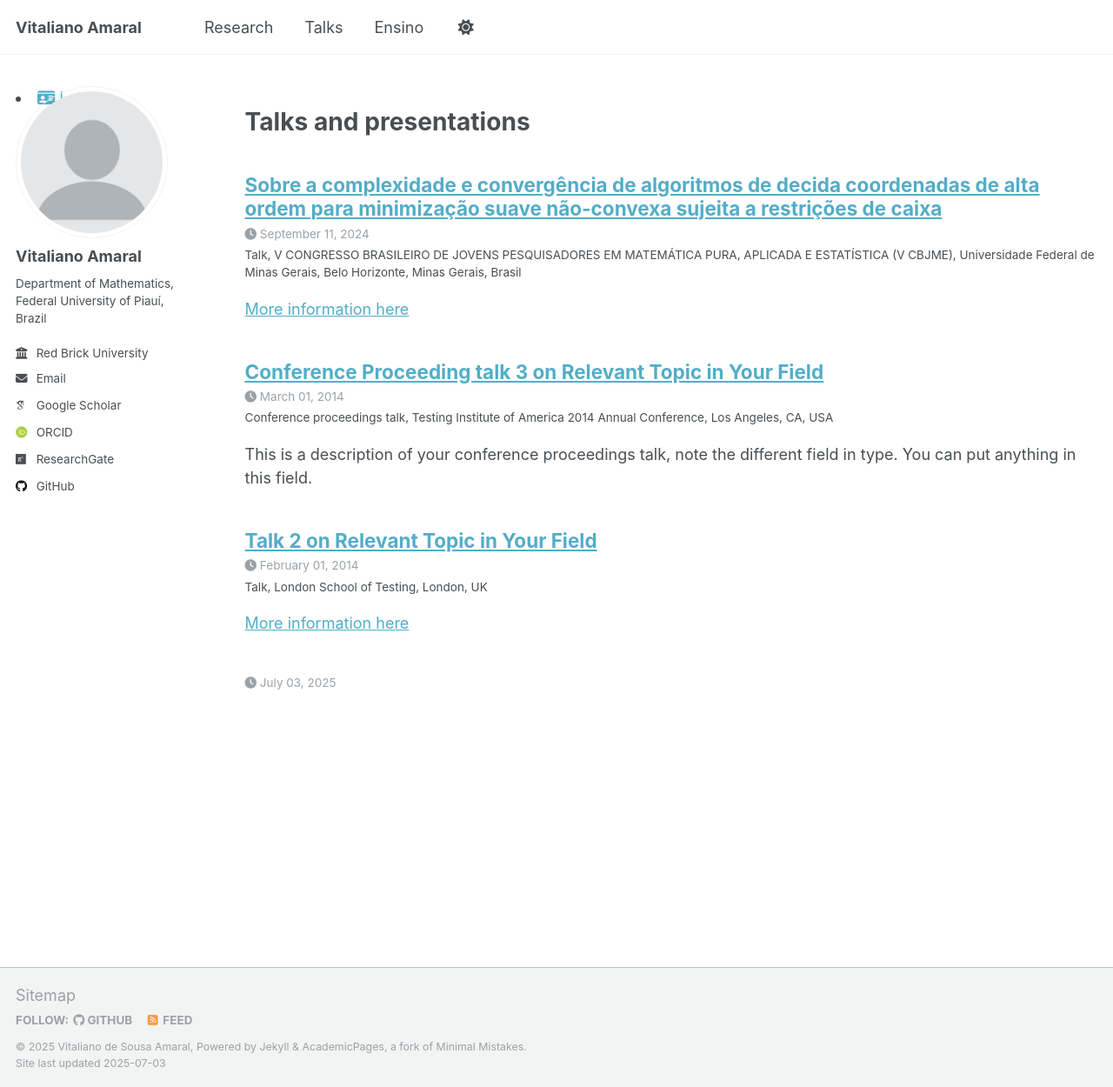
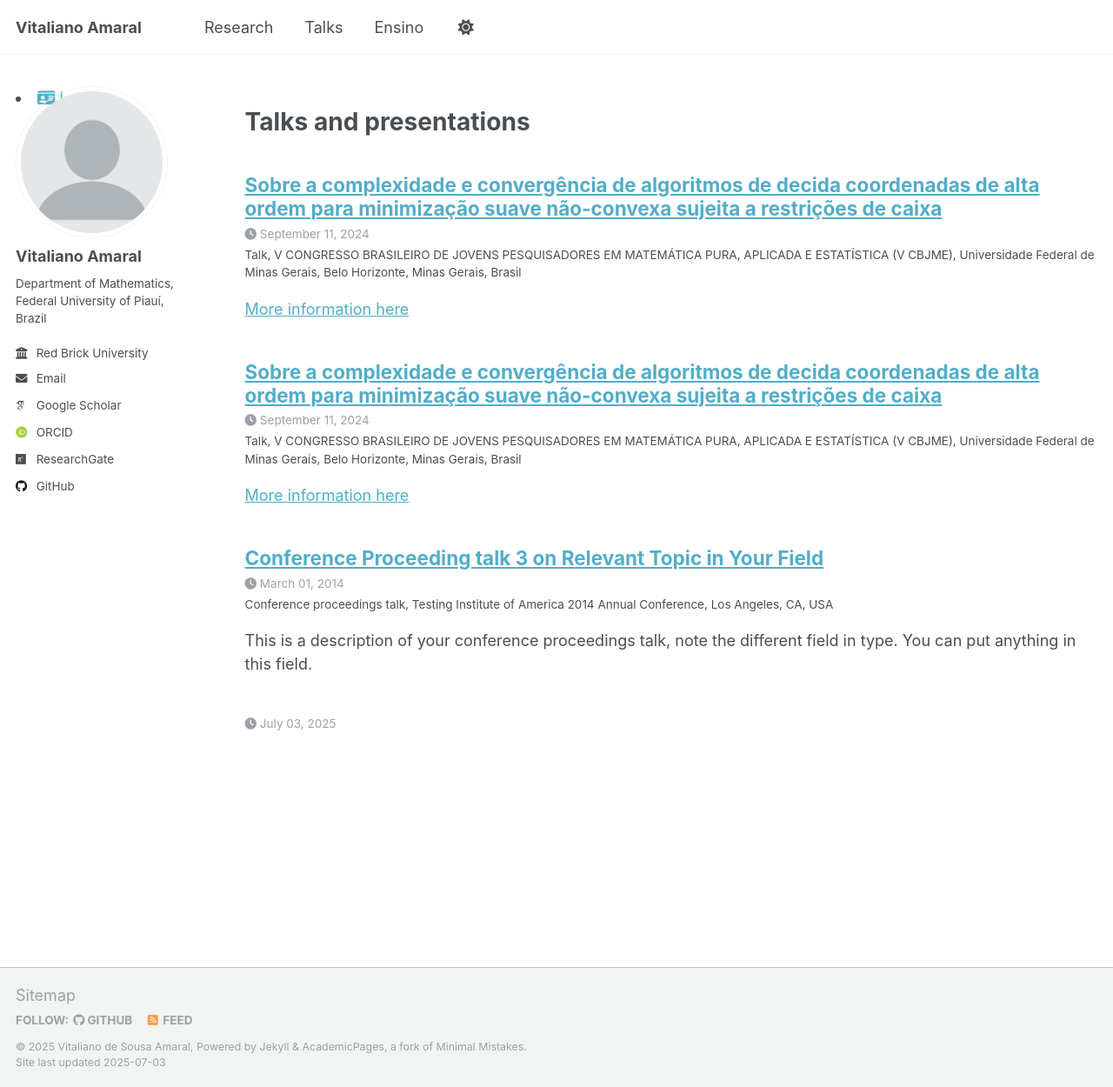
Before and after one commit to vitalianoamaral/vitalianoamaral.github.io, a Jekyll site: the page built from _pages/talks.html, in a window 1280 px wide and 1250 px high. Shown: the whole window at 87% size. Built offline with Jekyll 4.4.1, drawn with Linux system fonts in a browser that asks for light colours; some web fonts are replaced.

Commit message:
Update 2014-02-01-talk-2.md

```diff
--- a/_talks/2014-02-01-talk-2.md
+++ b/_talks/2014-02-01-talk-2.md
@@ -1,13 +1,15 @@
 ---
-title: "Talk 2 on Relevant Topic in Your Field"
+title: "Sobre a complexidade e convergência de algoritmos de decida coordenadas de alta ordem
+para minimização suave não-convexa sujeita a restrições de caixa"
 collection: talks
 type: "Talk"
 permalink: /talks/2014-02-01-talk-2
-venue: "London School of Testing"
-date: 2014-02-01
-location: "London, UK"
+venue: "V CONGRESSO BRASILEIRO DE JOVENS
+PESQUISADORES EM MATEMÁTICA PURA, APLICADA E ESTATÍSTICA (V CBJME)"
+date: 2024-09-11
+location: "Universidade Federal de Minas Gerais, Belo Horizonte, Minas Gerais, Brasil"
 ---
 
-[More information here](http://example2.com)
+[More information here](https://sites.google.com/view/jovensufmg2024/p%C3%A1gina-inicial)
 
-This is a description of your talk, which is a markdown files that can be all markdown-ified like any other post. Yay markdown!
+#This is a description of your talk, which is a markdown files that can be all markdown-ified like any other post. Yay markdown!
```
